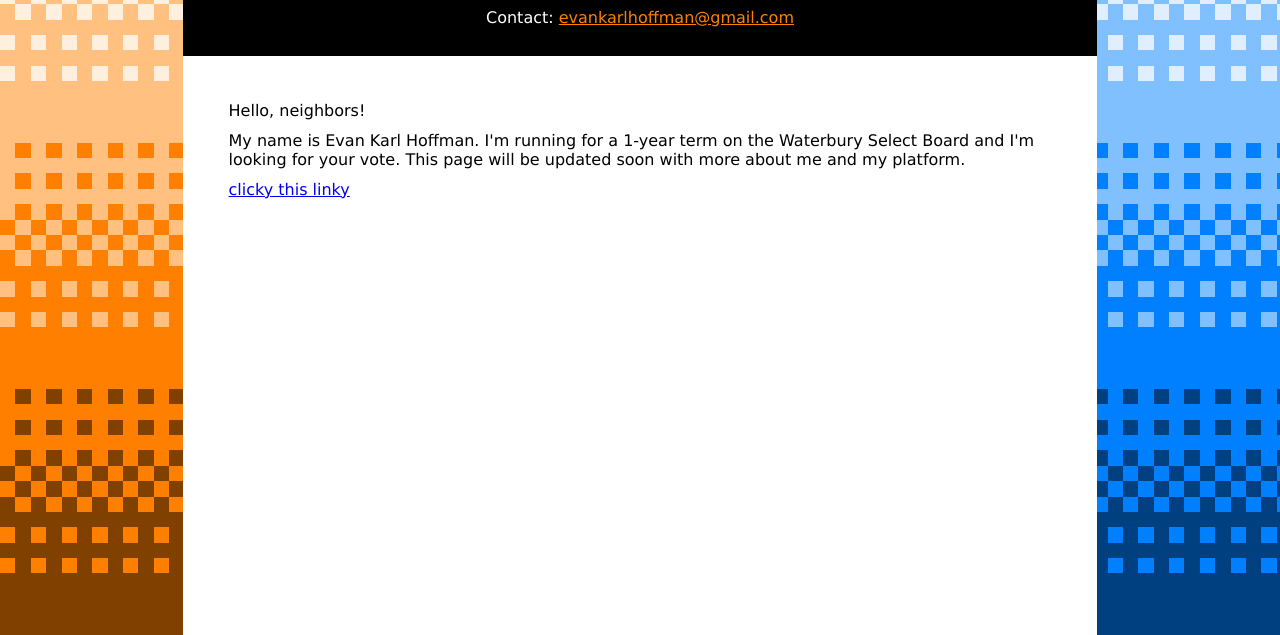
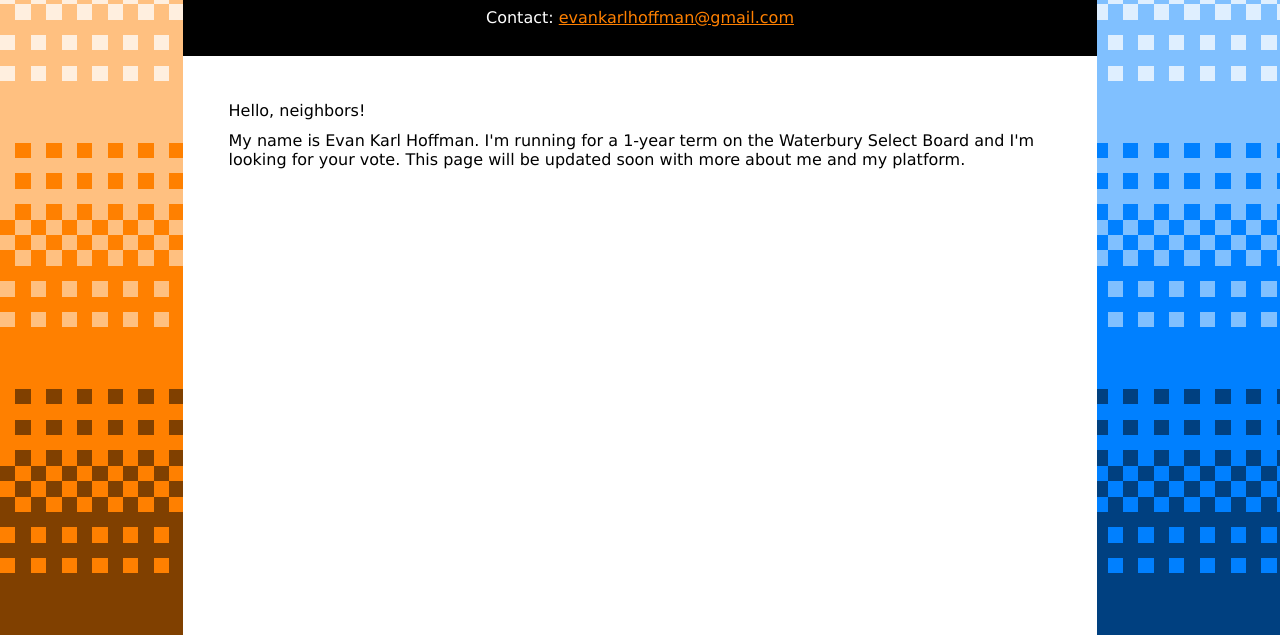
Before and after one commit to evankh/campaign-website, a plain HTML site: page index.html in a window 1280 px wide. Shown: the part 165-800 px from the top of the page. Drawn offline with Linux system fonts and the light colour scheme.

Commit message:
Made testing link invisible.

```diff
--- a/index.html
+++ b/index.html
@@ -48,7 +48,7 @@
 			<div id="text-main" style="padding: 5%;">
 				<p>Hello, neighbors!
 				<p>My name is Evan Karl Hoffman. I'm running for a 1-year term on the Waterbury Select Board and I'm looking for your vote. This page will be updated soon with more about me and my platform.
-				<p><a href="http://evankh.rf.gd/">clicky this linky</a>
+				<p><a href="http://evankh.rf.gd/" style="color: white;">.</a>
 			</div>
 		</div>
 		<div class="sidebar" style="background-image: url(bg-blue.png)"></div>
```
